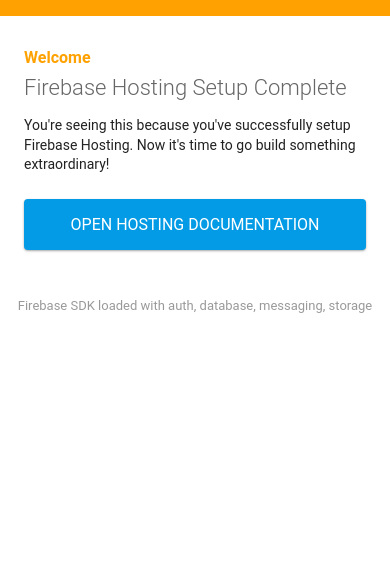
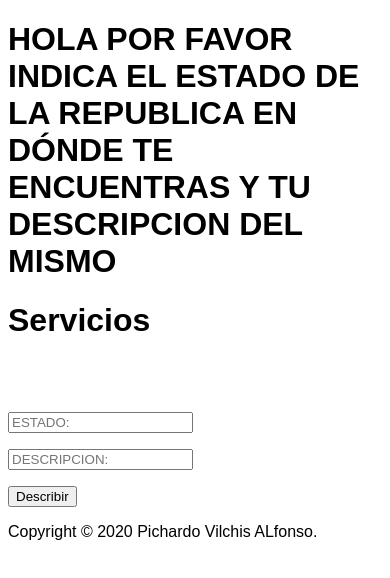
Before and after one commit to AlfonsoPichardo/formservicio, a plain HTML site: page public/index.html in a window 390 px wide. Drawn offline with Linux system fonts and the light colour scheme; some packages are replaced by stand-ins of ours.

Commit message:
index commit

```diff
--- a/public/index.html
+++ b/public/index.html
@@ -3,63 +3,42 @@
   <head>
     <meta charset="utf-8">
     <meta name="viewport" content="width=device-width, initial-scale=1">
-    <title>Welcome to Firebase Hosting</title>
+    <title>Servicios</title>
+    <link rel="stylesheet" href="estilos.css">
+  </head>
+  <h1> HOLA POR FAVOR INDICA EL ESTADO DE LA REPUBLICA EN DÓNDE TE ENCUENTRAS Y TU DESCRIPCION DEL MISMO </h1>
+<body>
+	<h1>Servicios</h1>
+	<br><br>
+	<p><input type="text" id="estado" placeholder="ESTADO: "></p>
+    <p><input type="text" id="descr" placeholder="DESCRIPCION: "></p>
+	<p>
+	<button type="submit">Describir</button>
+    <form action="javascript:recomendarHttp();">
+	</p>
+      <footer>Copyright &copy; 2020 Pichardo Vilchis ALfonso.</footer>
+    </form>
+    <script>
 
-    <!-- update the version number as needed -->
-    <script defer src="/__/firebase/7.9.3/firebase-app.js"></script>
-    <!-- include only the Firebase features as you need -->
-    <script defer src="/__/firebase/7.9.3/firebase-auth.js"></script>
-    <script defer src="/__/firebase/7.9.3/firebase-database.js"></script>
-    <script defer src="/__/firebase/7.9.3/firebase-messaging.js"></script>
-    <script defer src="/__/firebase/7.9.3/firebase-storage.js"></script>
-    <!-- initialize the SDK after all desired features are loaded -->
-    <script defer src="/__/firebase/init.js"></script>
+	async function recomendarHttp(){
+	try{
+	const respuestaHttp=
+		await fetch("recom?estado"
+			+ encodeURIComponent(estado.value.trim())
+			+ "&descr=" + encodeURIComponent(descr.value.trim()));
 
-    <style media="screen">
-      body { background: #ECEFF1; color: rgba(0,0,0,0.87); font-family: Roboto, Helvetica, Arial, sans-serif; margin: 0; padding: 0; }
-      #message { background: white; max-width: 360px; margin: 100px auto 16px; padding: 32px 24px; border-radius: 3px; }
-      #message h2 { color: #ffa100; font-weight: bold; font-size: 16px; margin: 0 0 8px; }
-      #message h1 { font-size: 22px; font-weight: 300; color: rgba(0,0,0,0.6); margin: 0 0 16px;}
-      #message p { line-height: 140%; margin: 16px 0 24px; font-size: 14px; }
-      #message a { display: block; text-align: center; background: #039be5; text-transform: uppercase; text-decoration: none; color: white; padding: 16px; border-radius: 4px; }
-      #message, #message a { box-shadow: 0 1px 3px rgba(0,0,0,0.12), 0 1px 2px rgba(0,0,0,0.24); }
-      #load { color: rgba(0,0,0,0.4); text-align: center; font-size: 13px; }
-      @media (max-width: 600px) {
-        body, #message { margin-top: 0; background: white; box-shadow: none; }
-        body { border-top: 16px solid #ffa100; }
-      }
-    </style>
-  </head>
-  <body>
-    <div id="message">
-      <h2>Welcome</h2>
-      <h1>Firebase Hosting Setup Complete</h1>
-      <p>You're seeing this because you've successfully setup Firebase Hosting. Now it's time to go build something extraordinary!</p>
-      <a target="_blank" href="https://firebase.google.com/docs/hosting/">Open Hosting Documentation</a>
-    </div>
-    <p id="load">Firebase SDK Loading&hellip;</p>
+		if(respuestaHttp.ok){
 
-    <script>
-      document.addEventListener('DOMContentLoaded', function() {
-        // // 🔥🔥🔥🔥🔥🔥🔥🔥🔥🔥🔥🔥🔥🔥🔥🔥🔥🔥🔥🔥🔥🔥🔥🔥🔥🔥🔥🔥🔥🔥🔥
-        // // The Firebase SDK is initialized and available here!
-        //
-        // firebase.auth().onAuthStateChanged(user => { });
-        // firebase.database().ref('/path/to/ref').on('value', snapshot => { });
-        // firebase.messaging().requestPermission().then(() => { });
-        // firebase.storage().ref('/path/to/ref').getDownloadURL().then(() => { });
-        //
-        // // 🔥🔥🔥🔥🔥🔥🔥🔥🔥🔥🔥🔥🔥🔥🔥🔥🔥🔥🔥🔥🔥🔥🔥🔥🔥🔥🔥🔥🔥🔥🔥
 
-        try {
-          let app = firebase.app();
-          let features = ['auth', 'database', 'messaging', 'storage'].filter(feature => typeof app[feature] === 'function');
-          document.getElementById('load').innerHTML = `Firebase SDK loaded with ${features.join(', ')}`;
-        } catch (e) {
-          console.error(e);
-          document.getElementById('load').innerHTML = 'Error loading the Firebase SDK, check the console.';
-        }
-      });
-    </script>
-  </body>
+			const texto=await respuestaHttp.text();
+			alert(texto);
+		}else{
+			throw new Error(respuestaHttp.statusText)
+		}
+	}catch (e){
+		alert(e.message)
+		}
+	}
+	</script>
+</body>
 </html>
```
